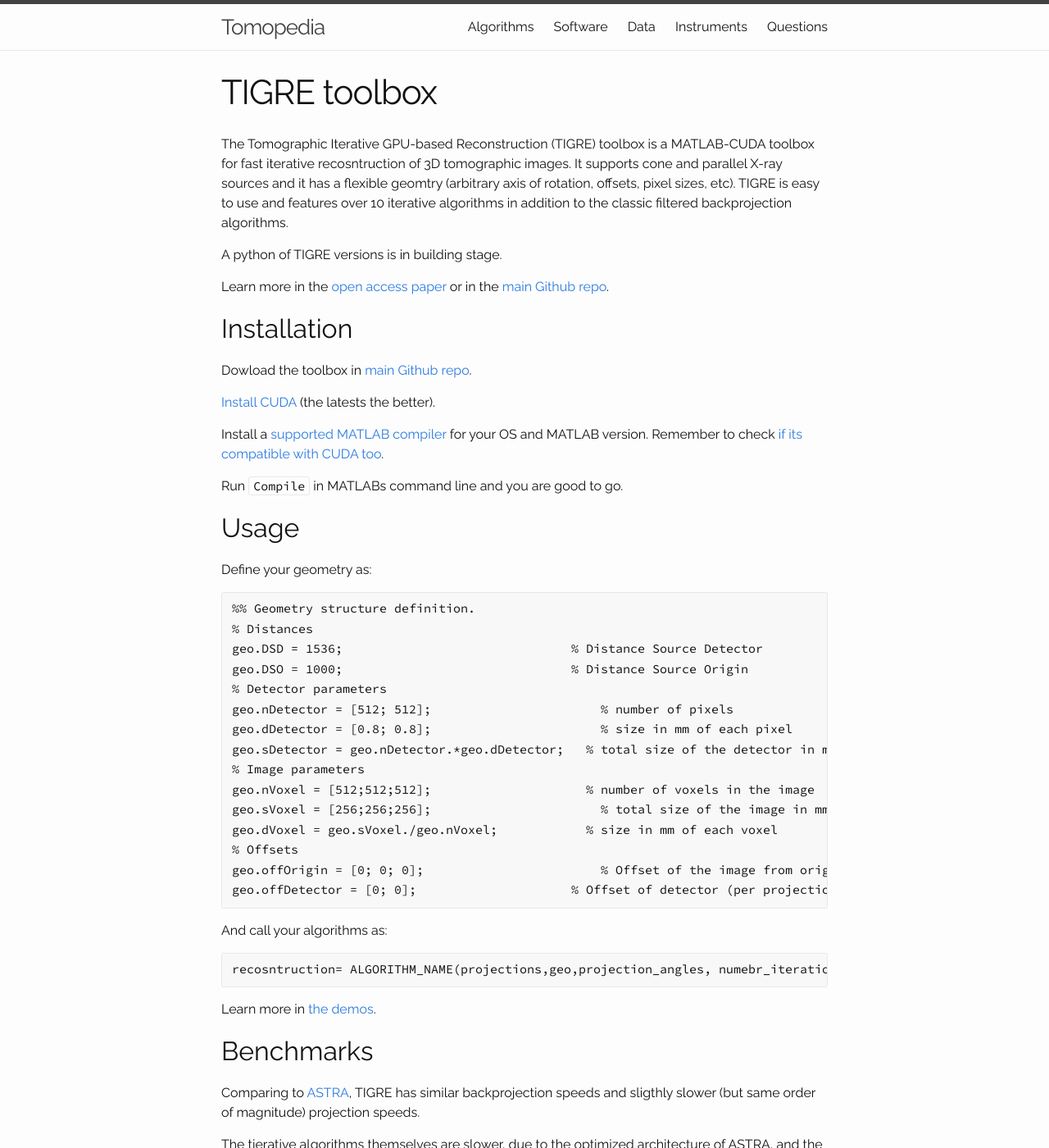
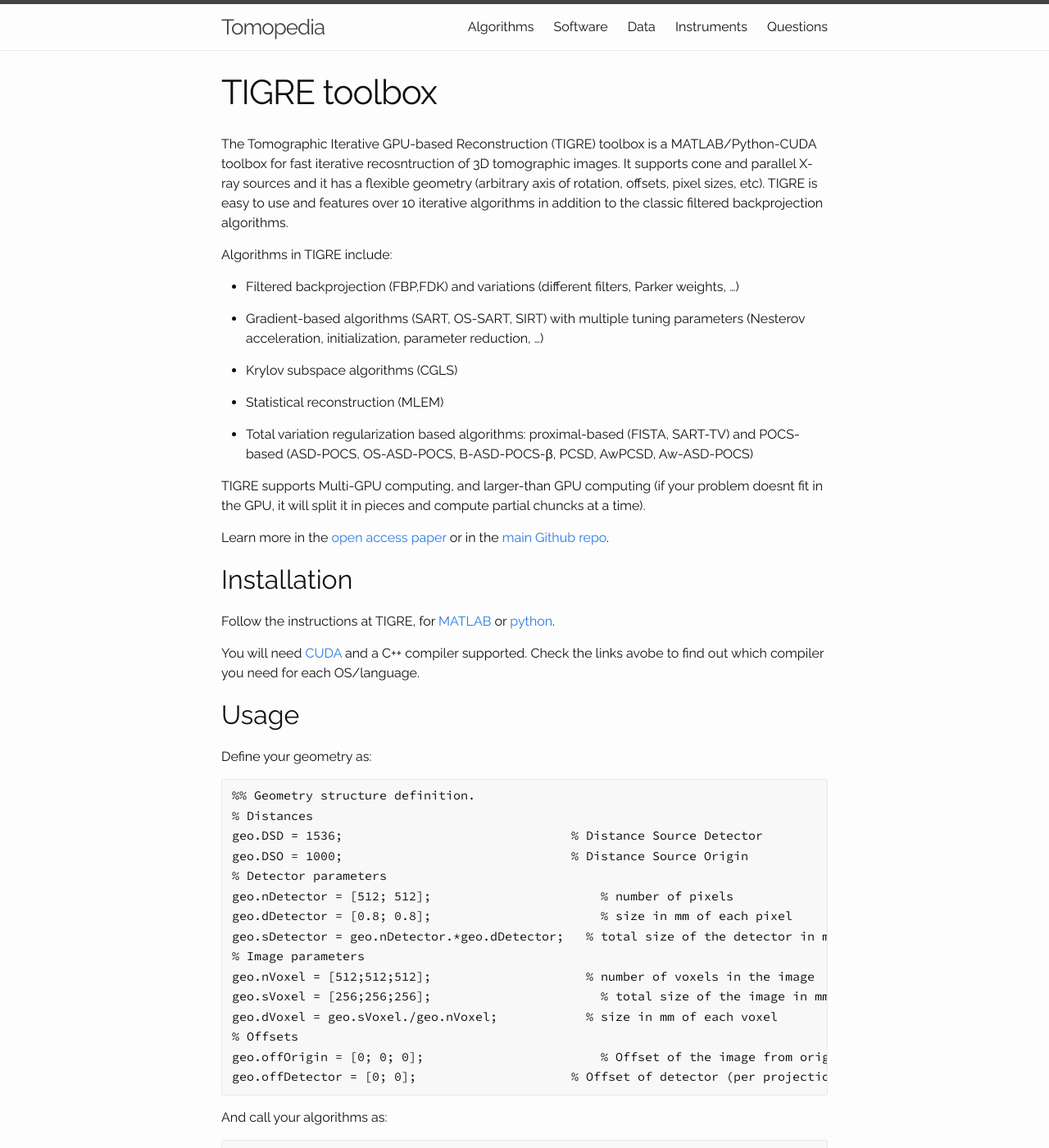
Before and after one commit to tomopedia/tomopedia.github.io, a Jekyll site: the page built from software/tigre.md, in a window 1280 px wide and 1400 px high. Shown: the whole window at 82% size. Built offline with Jekyll 4.4.1, drawn with Linux system fonts in a browser that asks for light colours; some of the changed text lies outside the part shown.

Commit message:
Update TIGRE info

````diff
--- a/software/tigre.md
+++ b/software/tigre.md
@@ -4,22 +4,31 @@ title: TIGRE toolbox
 permalink: software/tigre/
 ---
 
-The Tomographic Iterative GPU-based Reconstruction (TIGRE) toolbox is a MATLAB-CUDA toolbox for fast iterative recosntruction of 3D tomographic images. It supports cone and parallel X-ray sources and it has a flexible geomtry (arbitrary axis of rotation, offsets, pixel sizes, etc). TIGRE is easy to use and features over 10 iterative algorithms in addition to the classic filtered backprojection algorithms.
+The Tomographic Iterative GPU-based Reconstruction (TIGRE) toolbox is a MATLAB/Python-CUDA toolbox for fast iterative recosntruction of 3D tomographic images. It supports cone and parallel X-ray sources and it has a flexible geometry (arbitrary axis of rotation, offsets, pixel sizes, etc). TIGRE is easy to use and features over 10 iterative algorithms in addition to the classic filtered backprojection algorithms.
 
-A python of TIGRE versions is in building stage.
+Algorithms in TIGRE include:
+
+ - Filtered backprojection (FBP,FDK) and variations (different filters, Parker weights, ...)
+
+ - Gradient-based algorithms (SART, OS-SART, SIRT) with multiple tuning parameters (Nesterov acceleration, initialization, parameter reduction, ...)
+
+ - Krylov subspace algorithms (CGLS)
+
+ - Statistical reconstruction (MLEM)
+
+ - Total variation regularization based algorithms: proximal-based (FISTA, SART-TV) and POCS-based (ASD-POCS, OS-ASD-POCS, B-ASD-POCS-β, PCSD, AwPCSD, Aw-ASD-POCS)
+
+TIGRE supports Multi-GPU computing, and larger-than GPU computing (if your problem doesnt fit in the GPU, it will split it in pieces and compute partial chuncks at a time).
 
 Learn more in the [open access paper](http://iopscience.iop.org/article/10.1088/2057-1976/2/5/055010) or in the [main Github repo](https://github.com/CERN/TIGRE).
 
 ## Installation
 
-Dowload the toolbox in [main Github repo](https://github.com/CERN/TIGRE).
+Follow the instructions at TIGRE, for [MATLAB](https://github.com/CERN/TIGRE/blob/master/Frontispiece/MATLAB_installation.md) or [python](https://github.com/CERN/TIGRE/blob/master/Frontispiece/MATLAB_installation.md).
 
-[Install CUDA](https://developer.nvidia.com/cuda-downloads) (the latests the better).
 
-Install a [supported MATLAB compiler](https://uk.mathworks.com/support/sysreq/previous_releases.html) for your OS and MATLAB version.
-Remember to check [if its compatible with CUDA too](http://docs.nvidia.com/cuda/cuda-compiler-driver-nvcc/index.html#supported-host-compilers).
+You will need [CUDA](https://developer.nvidia.com/cuda-downloads) and a C++ compiler supported. Check the links avobe to find out which compiler you need for each OS/language.
 
-Run `Compile` in MATLABs command line and you are good to go.
 
 ## Usage
 
@@ -46,15 +55,11 @@ geo.offDetector = [0; 0];                     % Offset of detector (per projecti
 And call your algorithms as:
 
 ```
-recosntruction= ALGORITHM_NAME(projections,geo,projection_angles, numebr_iterations);
+reconstruction= ALGORITHM_NAME(projections,geo,projection_angles, numebr_iterations);
 ```
 
 Learn more in [the demos](https://github.com/CERN/TIGRE/tree/master/MATLAB/Demos).
 
 ## Benchmarks
 
-Comparing to [ASTRA](https://tomopedia.github.io/software/astra/), TIGRE has similar backprojection speeds and sligthly slower (but same order of magnitude) projection speeds.
-
-The tierative algorithms themselves are slower, due to the optimized architecture of ASTRA, and the modular architecture of TIGRE.
-
-Runtime numbers to be added...
+The latest TIGRE article (has a comparison vs ASTRA)[https://www.sciencedirect.com/science/article/pii/S0743731520303336]. The short version is that they are approximately the same speed, but TIGRE is much faster at very large scale tomography.
````
